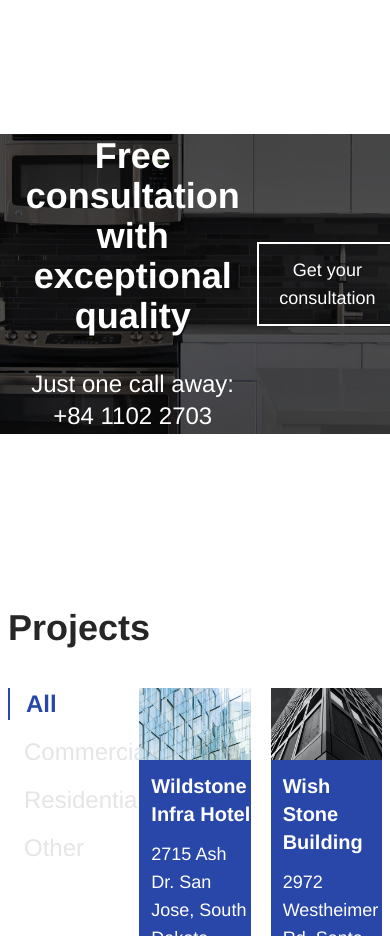
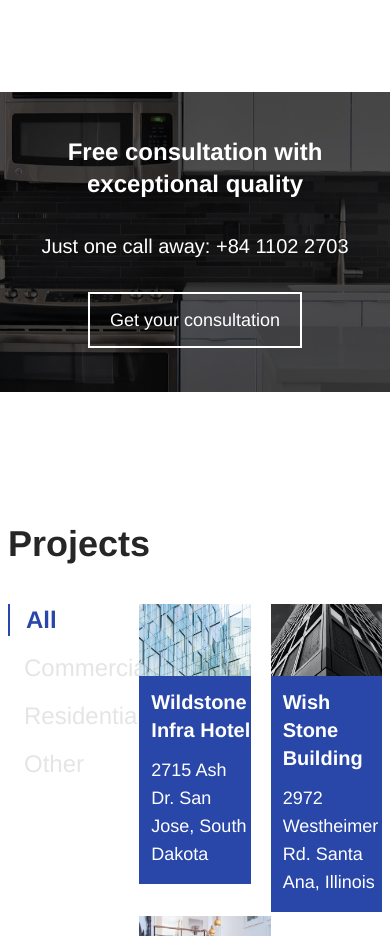
Before and after one commit to missozoda/first-vue-project, a Vue app: page / in a window 390 px wide. Shown: the part 5520-6456 px from the top of the page. Built offline with nearby package versions, Linux system fonts and the light colour scheme.

Commit message:
add responsive to Ads section

```diff
--- a/src/assets/styles/output.css
+++ b/src/assets/styles/output.css
@@ -1589,6 +1589,11 @@ video {
     line-height: 1.75rem;
   }
 
+  .md\:text-2xl {
+    font-size: 1.5rem;
+    line-height: 2rem;
+  }
+
   .md\:text-white {
     --tw-text-opacity: 1;
     color: rgb(255 255 255 / var(--tw-text-opacity));
@@ -1685,6 +1690,10 @@ video {
 
   .lg\:w-\[900px\] {
     width: 900px;
+  }
+
+  .lg\:w-2\/3 {
+    width: 66.666667%;
   }
 
   .lg\:flex-row {
--- a/src/components/Ads.vue
+++ b/src/components/Ads.vue
@@ -1,12 +1,12 @@
 <template>
   <section class="ads py-24 mb-20">
     <Container>
-      <div class="flex justify-between items-center text-white">
-        <div class="w-2/3">
-          <h3 class="font-bold text-4xl mb-8">Free consultation with exceptional quality</h3>
-          <p class="text-2xl">Just one call away: +84 1102 2703</p>
+      <div class="flex lg:flex-row flex-col justify-between items-center text-white">
+        <div class="lg:w-2/3 w-full mb-8 lg:mb-0">
+          <h3 class="font-bold md:text-4xl text-2xl mb-8">Free consultation with exceptional quality</h3>
+          <p class="md:text-2xl text-xl">Just one call away: +84 1102 2703</p>
         </div>
-        <div class="w-1/3">
+        <div class="lg:w-1/3 w-full">
           <button class="border-2 border-white py-3 px-5 text-lg"> Get your consultation </button>
         </div>
       </div>
```
